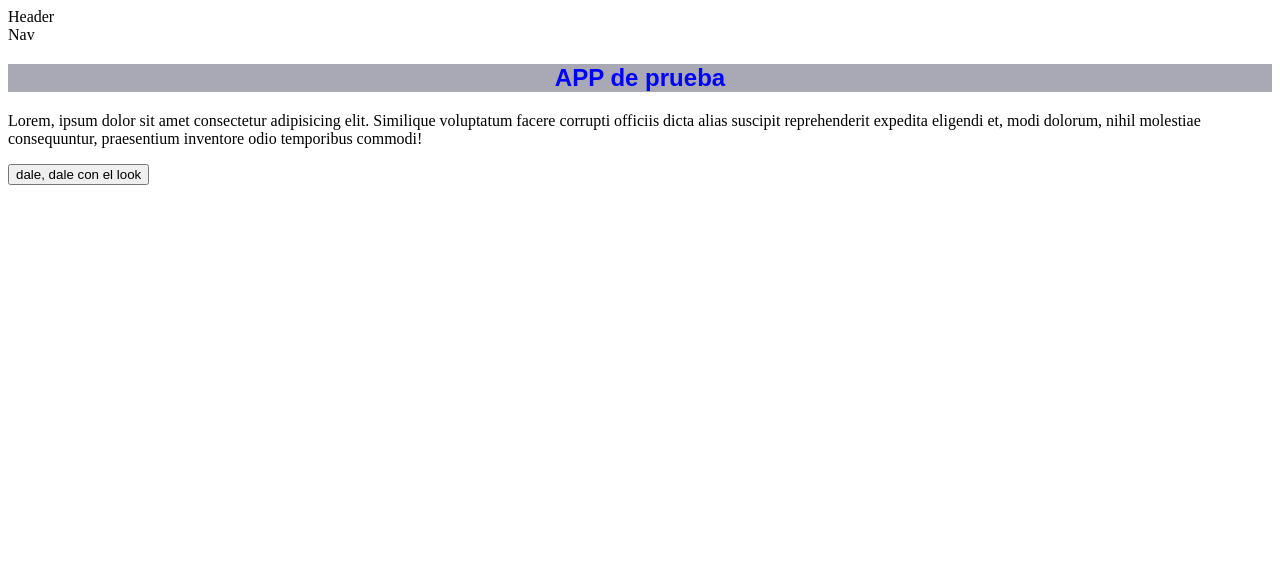
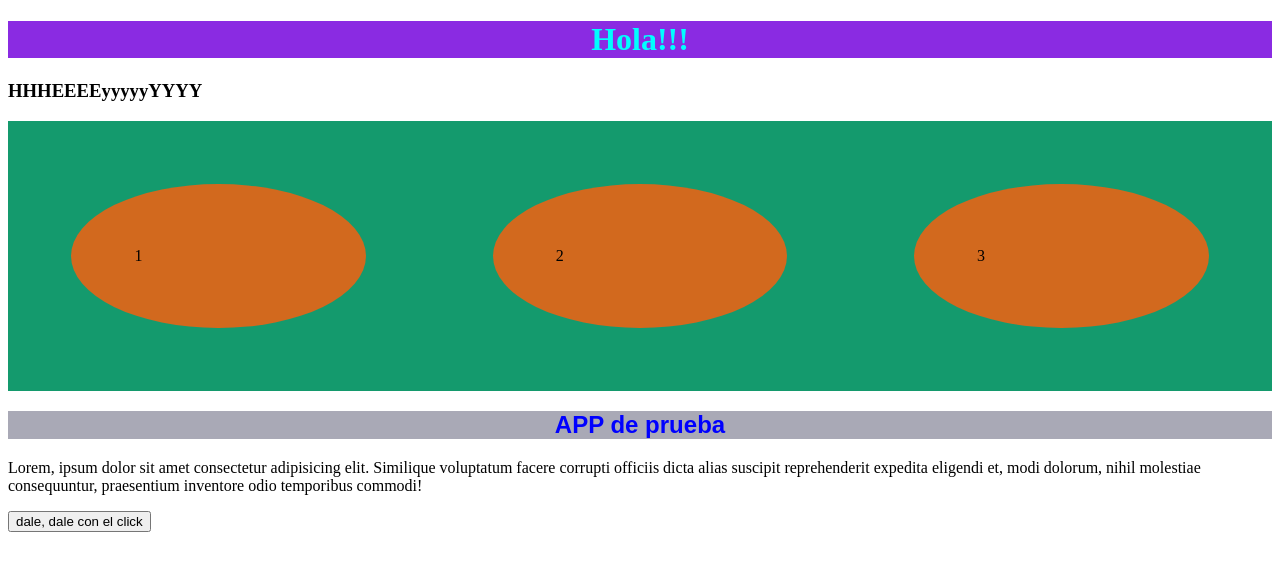
Before and after one commit to JuanManuelGasinghini/proyecto-1-clase, a React (Vite) app: page / in a window 1280 px wide. Shown: the top 570 px of the page. Built offline with nearby package versions, Linux system fonts and the light colour scheme.

Commit message:
actualizacion componentes header

```diff
--- a/src/App.css
+++ b/src/App.css
@@ -17,3 +17,31 @@
 .boton:hover {
     background-color: darkblue;
 }
+
+.HeaderClass {
+    display: flex;
+    color: aqua;
+    background-color: blueviolet;
+    justify-content: center;
+    align-items: center;
+    width: 100%;
+    height: 100%;
+}
+
+.NavClass{
+    display: flex;
+    background-color: rgb(20, 154, 109);
+    width: 100%;
+    height: 100%;
+    flex-direction: row;
+}
+
+.ulClass{
+    display: flex;
+    background-color: chocolate;
+    width: 100%;
+    height: 100%;
+   border-radius: 75%;
+   padding: 5%;
+   margin: 5%;
+}
--- a/src/App.jsx
+++ b/src/App.jsx
@@ -12,8 +12,8 @@ function App() {
     return <button onClick={onClick}>{label}</button>
   }
 
-  const label = 'dale, dale con el look'
-  const onClick = () => alert('en un avión!')
+  const label = 'dale, dale con el click'
+  const onClick = () => alert('Learn!')
 
 
 
--- a/src/components/Header/Headers.jsx
+++ b/src/components/Header/Headers.jsx
@@ -3,7 +3,7 @@ ReadableStreamDefaultController
 
 const Header = () => {
   return (
-    <div>Header</div>
+    <div><h1 className="HeaderClass">Hola!!!</h1></div>
   )
 }
 
--- a/src/components/Nav/Nav.jsx
+++ b/src/components/Nav/Nav.jsx
@@ -2,7 +2,13 @@ ReadableStreamDefaultController
 
 const Nav = () => {
   return (
-    <div>Nav</div>
+    <div> <h3>HHHEEEEyyyyyYYYY</h3>
+      <nav className="NavClass">
+        <ul className="ulClass">1</ul>
+<ul className="ulClass">2</ul>
+<ul className="ulClass">3</ul>
+        </nav>
+        </div>
   )
 }
 
```
